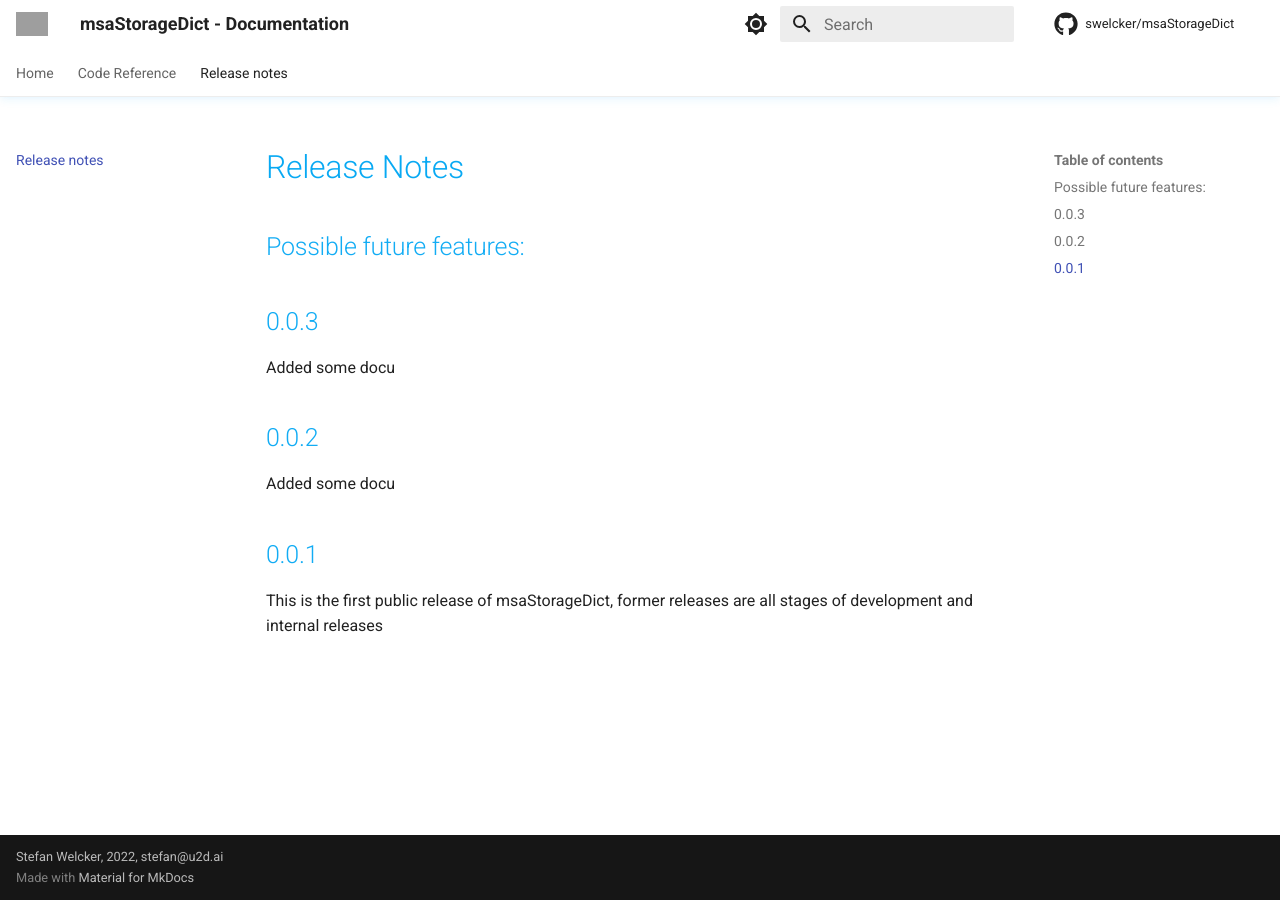
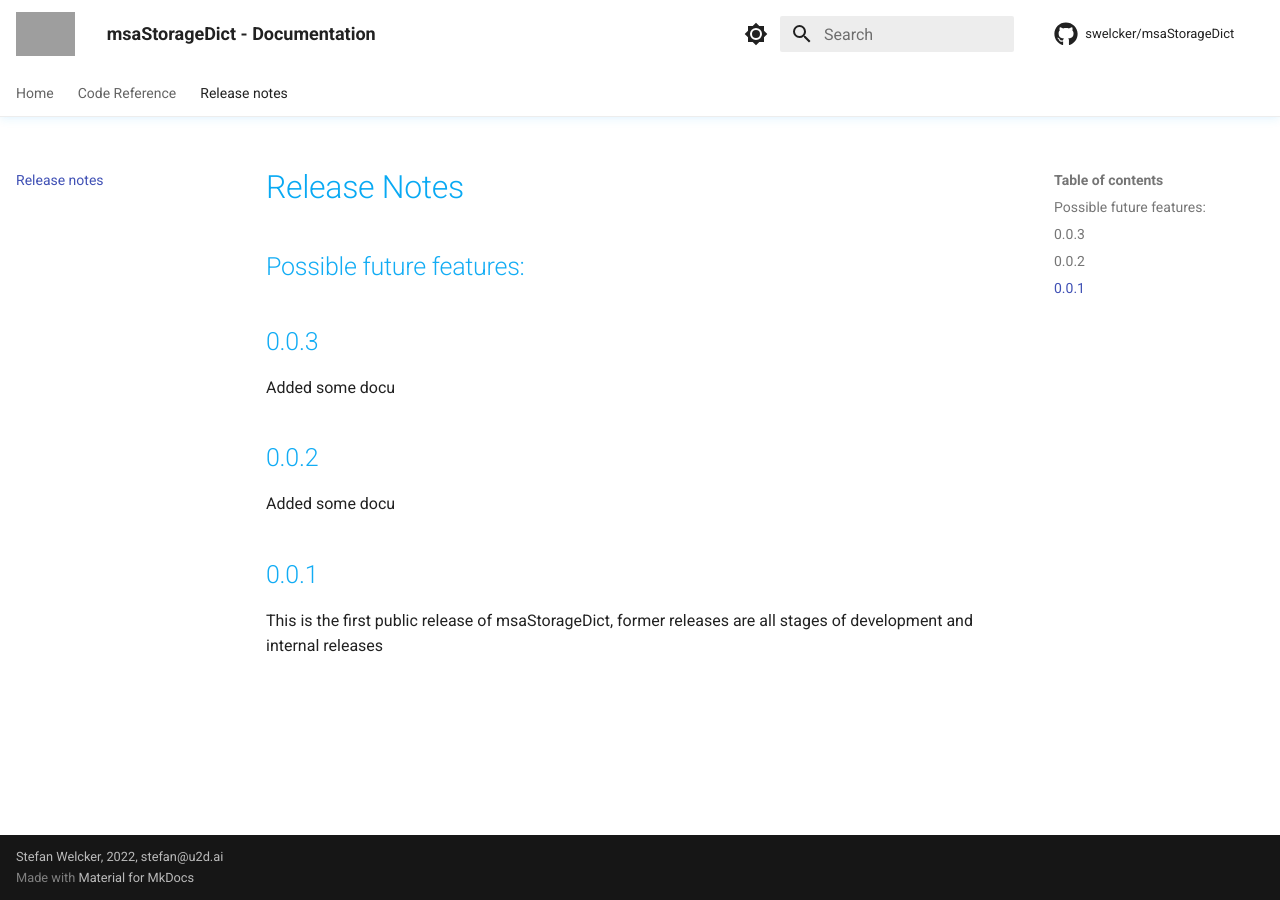
Before and after one commit to u2d-ai/msaStorageDict, an MkDocs documentation site: the page built from docs/release-notes.md, in a window 1280 px wide. Built offline with MkDocs 1.6.1 and Material for MkDocs 9.7.7, drawn with Linux system fonts in a browser that asks for light colours; comment, search, counter and statistics services are not loaded; grey boxes are pictures that could not be loaded.

```diff
--- a/docs/css/mkdocstrings.css
+++ b/docs/css/mkdocstrings.css
@@ -15,6 +15,13 @@
     @bottom-right {
         content: 'Page ' counter(page);
     }
+}
+/* logo. */
+.md-header__button.md-logo :-webkit-any(img,svg) {
+    fill: currentcolor;
+    display: block;
+    height: 2.2rem;
+    width: auto;
 }
 /* Indentation. */
 div.doc-contents:not(.first) {
```
